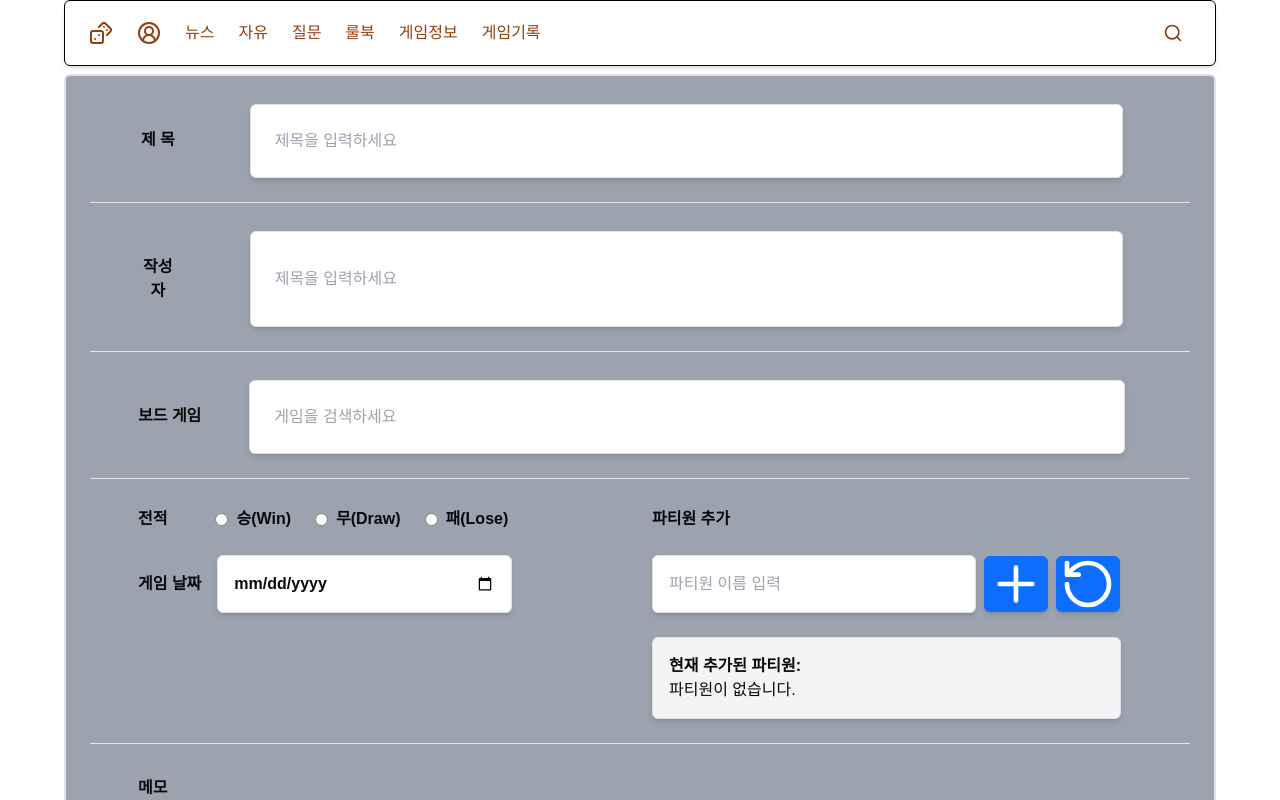
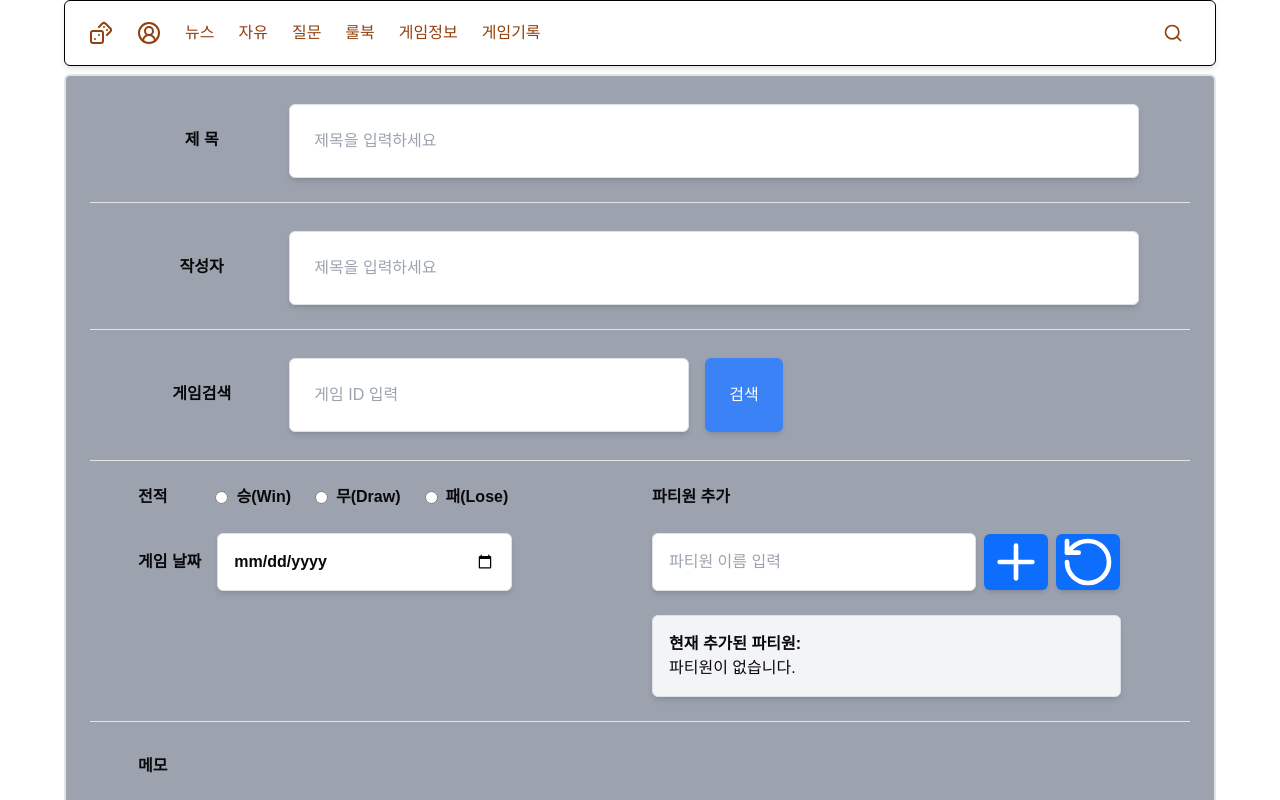
Before and after one commit to kinghama82/ebs-front, a Next.js app: page /history/new in a window 1280 px wide. Shown: the top 800 px of the page. Built offline with nearby package versions, Linux system fonts and the light colour scheme; a web font is replaced by a local one.

Commit message:
게임기록작성 검색추가

```diff
--- a/src/components/history/HistoryAddComponent.jsx
+++ b/src/components/history/HistoryAddComponent.jsx
@@ -1,12 +1,13 @@
 "use client";
 
+import { getGameById } from "@/api/game/gameapi";
 import { addHistory } from "@/api/history/historyApi";
 import { Plus, RotateCcw } from "lucide-react";
 import { useRouter } from "next/navigation";
 import { useEffect, useState } from "react";
+import { toast } from "sonner";
 import FetchingModal from "../common/FetchingModal";
 import BasicMenu from "../menus/BasicMenu";
-import { toast } from "sonner";
 
 const initState = {
     title: '',
@@ -26,12 +27,32 @@ const HistoryAddComponent = () => {
     const [result, setResult] = useState(null);
     const [partyMember, setPartyMember] = useState("");
     const router = useRouter()
+    const [gameId, setGameId] = useState("")
+    const [game, setGame] = useState(null)
 
     const handleChangeHistory = (e) => {
         setHistory((prev) => ({
             ...prev,
-            [e.target.name]: e.target.value
+            [e.target.name]: e.target.value || ""
         }));
+    };
+
+    // 📌 보드게임 검색 (ID 기반)
+    const handleSearchGame = async () => {
+        if (!gameId.trim()) {
+            toast("게임 ID를 입력하세요!", { description: "게임 ID가 필요합니다." });
+            return;
+        }
+
+        try {
+            const game = await getGameById(gameId) // API 호출
+            setGame(game);  // 불러온 게임 정보 저장
+            setHistory((prev) => ({ ...prev, game: String(game.id) })); // 게임명 자동 입력
+        } catch (error) {
+            console.log("API호출실패", error)
+            toast("게임 정보를 찾을 수 없습니다.");
+            setGame(null);
+        }
     };
 
     const handleChangeResult = (e) => {
@@ -61,9 +82,10 @@ const HistoryAddComponent = () => {
         setPartyMember(""); // 입력 필드 초기화
     };
 
-    useEffect( () => {
-        if(result){
-            toast("게임기록 저장 완료",{
+
+    useEffect(() => {
+        if (result) {
+            toast("게임기록 저장 완료", {
                 description: `${result}번 저장 완료`,
                 action: {
                     label: "확인",
@@ -71,7 +93,7 @@ const HistoryAddComponent = () => {
                 },
             })
         }
-    },[result])
+    }, [result])
 
     const handleResetPartyMembers = () => {
         setHistory((prev) => ({
@@ -82,7 +104,19 @@ const HistoryAddComponent = () => {
 
 
     const handleClickAdd = () => {
-        if (!history.title.trim() || !history.gamer.trim() || !history.game.trim() || !history.content.trim()) {
+        // history 자체가 undefined인지 확인
+        if (!history) {
+        toast("데이터 오류 발생", { description: "기록을 저장할 수 없습니다." });
+        return;
+        }
+
+        // 각 필수 속성들이 undefined가 아닐 때만 trim() 실행
+        const title = history.title || "";
+        const gamer = history.gamer || "";
+        const game = history.game || "";
+        const content = history.content || "";
+
+        if (!title.trim() || !gamer.trim() || !game.trim() || !content.trim()) {
             toast("모든 필수 입력값을 입력하세요!", { description: "빈 칸을 채워주세요." });
             return;
         }
@@ -123,22 +157,20 @@ const HistoryAddComponent = () => {
                 {fetching ? <FetchingModal /> : <></>}
                 {/* 제목 입력 */}
                 <div className="relative flex w-full flex-wrap items-stretch border-b p-4 -mt-5">
-                    <div className="w-1/12 p-4 text-center font-bold">제 목</div>
-                    <input
-                        className="w-[873px] ms-5 p-4 rounded border border-solid border-neutral-300 shadow-md"
+                    <div className="w-2/12 p-4 text-center font-bold">제 목</div>
+                    <input className="w-[850px] relative p-4 rounded border border-solid border-neutral-300 shadow-md"
                         name="title"
                         type="text"
                         placeholder="제목을 입력하세요"
                         value={history.title}
-                        onChange={handleChangeHistory}
-                    />
+                        onChange={handleChangeHistory} />
                 </div>
 
                 {/* 작성자 입력 */}
                 <div className="relative flex w-full flex-wrap items-stretch border-b p-4 -mt-5">
-                    <div className="w-1/12 p-4 text-center font-bold">작성자</div>
+                    <div className="w-2/12 p-4 text-center font-bold">작성자</div>
                     <input
-                        className="w-[873px] ms-5 p-4 rounded border border-solid border-neutral-300 shadow-md"
+                        className="w-[850px] relative p-4 rounded border border-solid border-neutral-300 shadow-md"
                         name="gamer"
                         type="text"
                         placeholder="제목을 입력하세요"
@@ -147,46 +179,133 @@ const HistoryAddComponent = () => {
                     />
                 </div>
 
-                {/* 게임 검색 및 정보 */}
-                <div className="relative flex w-full flex-wrap items-stretch border-b p-4 -mt-5">
-                    <div className="w-1.5/12 p-4 text-start font-bold">보드 게임</div>
+                {/* 게임 ID 입력 및 검색 */}
+                <div className="relative flex w-full flex-wrap items-stretch p-4 -mt-5">
+                    <div className="w-2/12 p-4 text-center font-bold">게임검색</div>
                     <input
-                        className="w-[876px] p-4 ms-4 rounded border border-solid border-neutral-300 shadow-md"
+                        className="w-[400px] p-4 rounded border border-solid border-neutral-300 shadow-md"
+                        type="text"
                         name="game"
-                        type="text"
-                        placeholder="게임을 검색하세요"
-                        value={history.game}
-                        onChange={handleChangeHistory}
+                        placeholder="게임 ID 입력"
+                        value={gameId}
+                        onChange={(e) => setGameId(e.target.value)}
                     />
-                    {history.game.length > 0 ? (
-                        <div className="mt-2 ms-4 w-[982px] p-4 bg-gray-100 rounded">불러온 게임 정보 표시</div>
-                    ) : <></>}
+                    <button className="ml-4 p-4 bg-blue-500 text-white rounded shadow-md"
+                        onClick={handleSearchGame}>
+                        검색
+                    </button>
                 </div>
 
+                {/* 검색된 게임 정보 표시 */}
+                {game && (
+                <div className="container p-4 mb-4 border-2 border-indigo-500 flex justify-start relative w-[982px]"
+                     style={{
+                        backgroundImage: `
+                           linear-gradient(to right, rgba(0,0,0,0.8) 60%, rgba(0,0,0,0) 40%),
+                           url(http://43.202.30.85:8080${game.img})
+                         `,
+                        backgroundSize: '100% 100%, 30% 100%',
+                        backgroundPosition: 'left, right center',
+                        backgroundRepeat: 'no-repeat, no-repeat',
+                        color: 'white',
+                        minHeight: '300px'
+                     }}
+                    >
+                    <div className="m-8">
+                        {game.img && game.img !== "" ? (
+                            <img src={`http://43.202.30.85:8080${game.img}`}
+                                 alt={game.gameName}
+                                 width={200}
+                                 height={200}
+                                 className="rounded-md"/>
+                        ) : (
+                            <div className="h-[200px] flex items-center justify-center bg-gray-200 text-gray-500">
+                                이미지 없음
+                            </div>
+                        )}
+                    </div>
+                    <div className="basis-2/5 mr-4 w-56 p-2">
+                        <div className="flex flex-col h-20">
+                            <h3 className="text-xl font-bold mb-2 border-b-2">
+                                {game.gameName}
+                                <div className="shrink w-56 text-sm text-gray-500 flex justify-between">
+                                    {game.enGameName}
+                                    <span className="text-base font-bold"> {game.year}</span>
+                                </div>
+                            </h3>
+                        </div>
+                        <div className="flex flex-row">
+                            <div className="mr-4 w-56">
+                                <div className="flex justify-between">
+                                    <span className="font-bold">플레이어수:</span>{game.players}인
+                                </div>
+                                <div className="text-sm flex justify-between mb-1">
+                                    <span className="text-xs">추천 플레이어수:</span>
+                                    {game.bestPlayers}인
+                                </div>
+                                <div className="flex justify-between">
+                                    <span className="font-bold">권장연령:</span> {game.reage}세 이상
+                                </div>
+                                <div className="flex justify-between">
+                                    <span className="font-bold">게임시간:</span> {game.time}분
+                                </div>
+                                <div className="flex justify-between">
+                                    <span className="font-bold">게임난이도:</span> {game.weight}min
+                                </div>
+                            </div>
+                            <div className="flex flex-col gap-4 w-56 ml-8">
+                                <div className="flex flex-col">
+                                    <div className="flex justify-between">
+                                        <span className="font-bold">판매회사:</span> {game.scompany}
+                                    </div>
+                                    <div className="flex justify-between">
+                                        <span className="font-bold">판매가격:</span> {game.price}
+                                    </div>
+                                    <span className="font-bold text-lg mb-2 mt-2">카테고리</span>
+                                    <div className="flex flex-wrap gap-2">
+                                        {game.gameCategory && game.gameCategory.length > 0 ? (
+                                            game.gameCategory.map((category, index) => (
+                                                <span key={index}
+                                                      className="px-2 py-1 bg-indigo-600 text-white rounded-md text-sm"
+                                                      title={category.description}>
+                                                    {category.gameCategory}
+                                                </span>
+                                            ))
+                                        ) : (
+                                            <div className="text-gray-400">카테고리 정보 없음</div>
+                                        )}
+                                    </div>
+                                </div>
+                            </div>
+                        </div>
+                    </div>
+                </div>
+                )}
+
                 {/* 전적 및 날짜 입력 */}
-                <div className="p-4 border-b grid grid-cols-2 gap-6 -mt-5">
+                <div className="p-4 border-b border-t grid grid-cols-2 gap-6 -mt-5">
                     <div className="flex flex-col gap-4" >
                         <div className="ms-4 flex gap-4 font-bold">전적
                             <label className="ml-6 flex items-center gap-2">
                                 <input type="radio" id="radio1" name="result" checked={history.win === 1}
-                                       onChange={handleChangeResult}/>
+                                    onChange={handleChangeResult} />
                                 {" "}승(Win)
                             </label>
                             <label className="flex items-center gap-2">
                                 <input type="radio" id="radio2" name="result" checked={history.draw === 1}
-                                       onChange={handleChangeResult}/>
+                                    onChange={handleChangeResult} />
                                 {" "}무(Draw)
                             </label>
                             <label className="flex items-center gap-2">
                                 <input type="radio" id="radio3" name="result" checked={history.lose === 1}
-                                       onChange={handleChangeResult}/>
+                                    onChange={handleChangeResult} />
                                 {" "}패(Lose)
                             </label>
                         </div>
                         <div className="ms-4 font-bold">게임 날짜
                             <input className="ml-4 p-3 w-[295px] border border-solid border-neutral-300 shadow-md rounded"
-                                   type="date" name="date" value={history.date}
-                                   onChange={handleChangeHistory}/>
+                                type="date" name="date" value={history.date}
+                                onChange={handleChangeHistory} />
                         </div>
                     </div>
 
@@ -196,13 +315,13 @@ const HistoryAddComponent = () => {
                         {/* 입력창과 +버튼 */}
                         <div className="flex items-center gap-2">
                             <input className="w-[324px] p-3 border border-solid border-neutral-300 shadow-md rounded"
-                                   type="text" placeholder="파티원 이름 입력" value={partyMember}
-                                   onChange={(e) => setPartyMember(e.target.value)}/>
+                                type="text" placeholder="파티원 이름 입력" value={partyMember}
+                                onChange={(e) => setPartyMember(e.target.value)} />
                             <Plus className="rounded h-[56px] text-white w-16 bg-primary shadow-md"
-                                  onClick={handleAddPartyMember}>
+                                onClick={handleAddPartyMember}>
                             </Plus>
                             <RotateCcw className="rounded h-[56px] text-white w-16 bg-primary shadow-md"
-                                       onClick={handleResetPartyMembers}>
+                                onClick={handleResetPartyMembers}>
                             </RotateCcw>
                         </div>
 
@@ -235,7 +354,7 @@ const HistoryAddComponent = () => {
                 {/* 추가 버튼 */}
                 <div className="flex justify-end mr-10 -mt-14 p-4">
                     <button type="button" className="rounded p-4 w-36 bg-blue-500 text-xl text-white"
-                            onClick={handleClickAdd}>기록 저장
+                        onClick={handleClickAdd}>기록 저장
                     </button>
                 </div>
             </div>
```
Also changed, not shown: src/api/loginAPI.jsx (+4 -6 lines).
